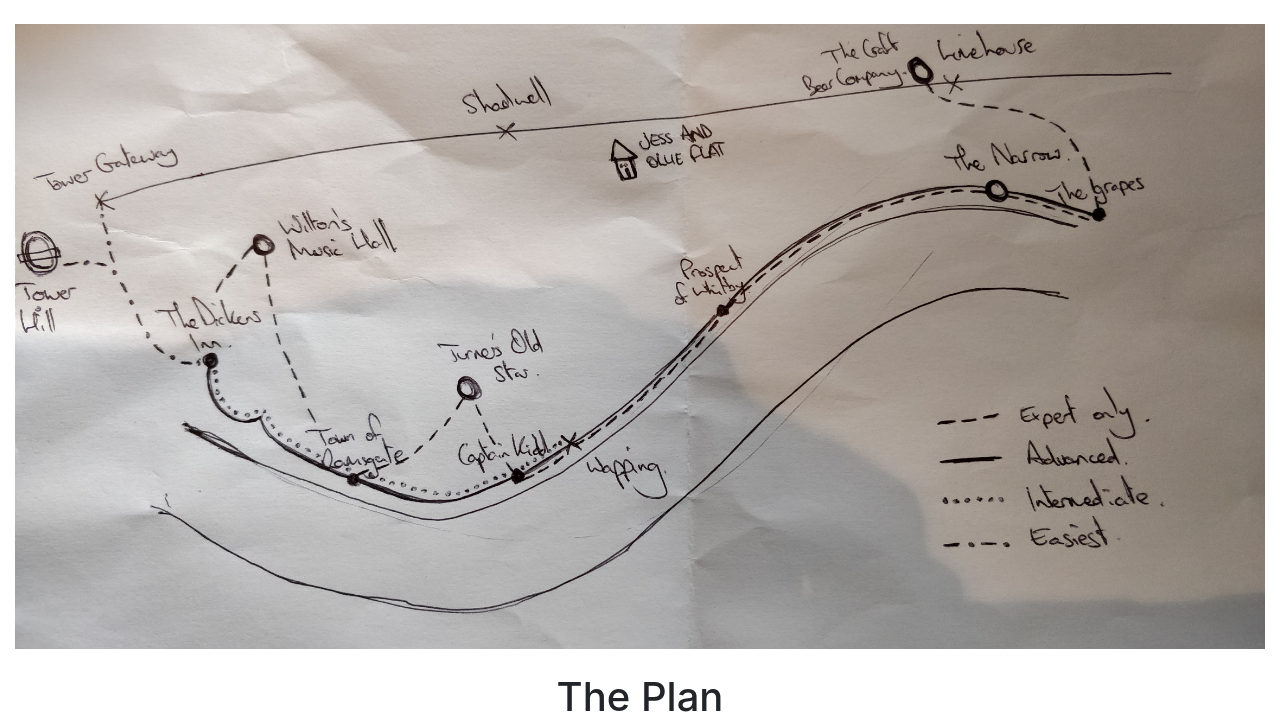
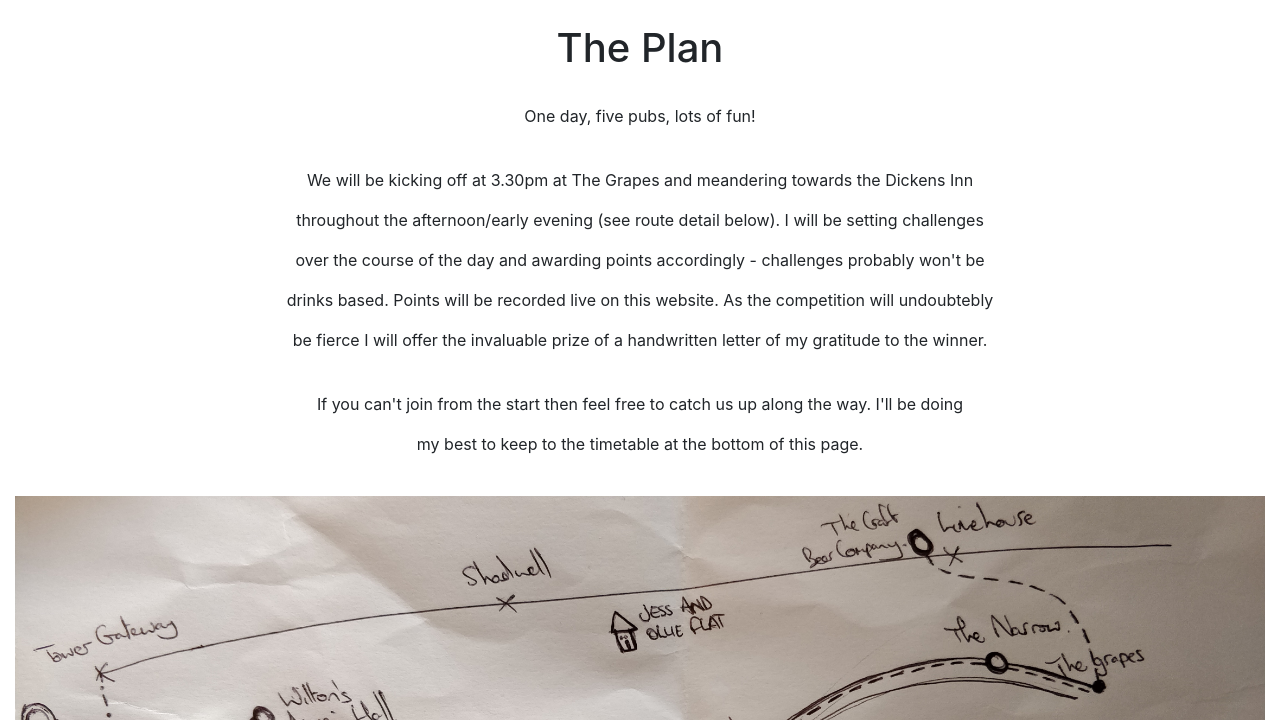
Before and after one commit to ollie-codeaid/birthday, a Django app: page / in a window 1280 px wide. Shown: the part 56-776 px from the top of the page. Run offline with Django 3.2, Linux system fonts and the light colour scheme; some libraries are stand-ins or nearby versions.

Commit message:
Update copy

```diff
--- a/birthday/friends/templates/friends/map.html
+++ b/birthday/friends/templates/friends/map.html
@@ -1,16 +1,26 @@
 {% extends "friends/scaffold.html" %}
 {% block content %}
+<div class="row justify-content-center">
+    <h1>The Plan</h1>
+</div>
+<div>
+    </br>
+    <p class="row justify-content-center">One day, five pubs, lots of fun!</p>
+    </br>
+    <p class="row justify-content-center">We will be kicking off at 3.30pm at The Grapes and meandering towards the Dickens Inn</p>
+    <p class="row justify-content-center">throughout the afternoon/early evening (see route detail below). I will be setting challenges</p>
+    <p class="row justify-content-center">over the course of the day and awarding points accordingly - challenges probably won't be</p>
+    <p class="row justify-content-center">drinks based. Points will be recorded live on this website. As the competition will undoubtebly</p>
+    <p class="row justify-content-center">be fierce I will offer the invaluable prize of a handwritten letter of my gratitude to the winner.</p>
+    </br>
+    <p class="row justify-content-center">If you can't join from the start then feel free to catch us up along the way. I'll be doing</p>
+    <p class="row justify-content-center">my best to keep to the timetable at the bottom of this page.</p>
+</div>
+</br>
 <div class="row justify-content-center">
     <div class="col-md-12">
         <img src="/media/map.jpg" class="img-fluid w-100">
     </div>
-</div>
-</br>
-<div class="row justify-content-center">
-    <h1>The Plan</h1>
-</div>
-<div class="row justify-content-center">
-    <p></p>
 </div>
 </br>
 <div class="row justify-content-center">
@@ -66,4 +76,5 @@
 <div class="row justify-content-center">
     <p>9 min walk from Tower Hill Underground</p>
 </div>
+</br>
 {% endblock %}
```
